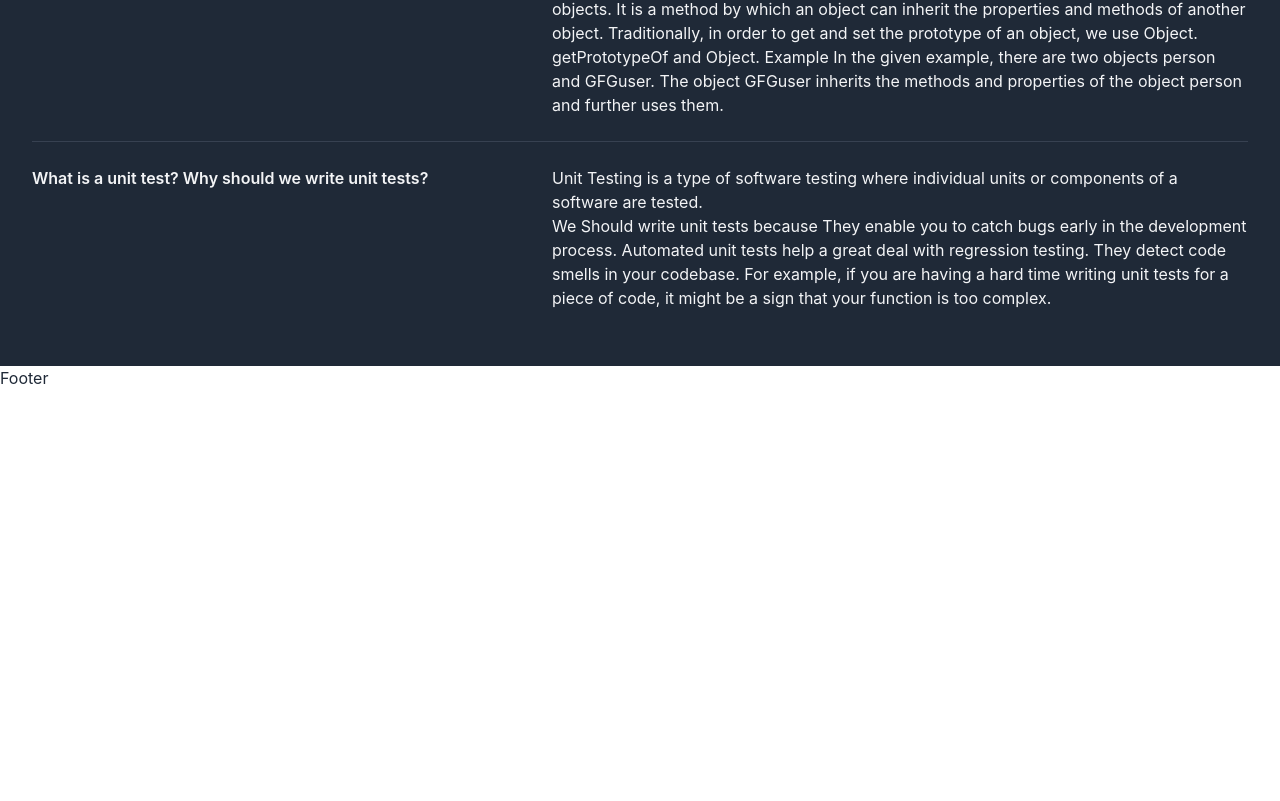
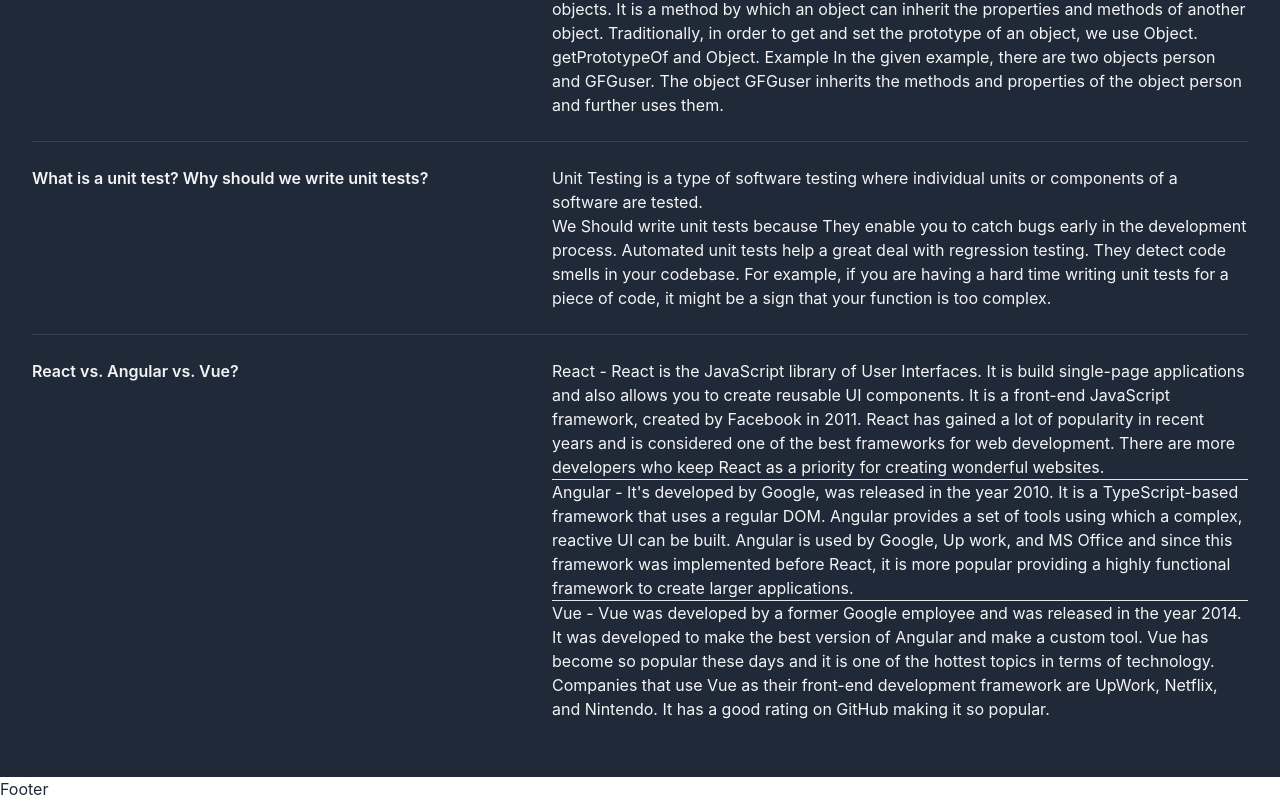
Before and after one commit to TajbeerAhamed/swap-client-side, a React (Create React App) app: page /blog in a window 1280 px wide. Shown: the part 460-1261 px from the top of the page. Before the commit the page ends 850 px from the top, so only its background shows below. Built offline with nearby package versions, Linux system fonts and the light colour scheme.

Commit message:
all blog added

```diff
--- a/src/components/Blog/Blog.js
+++ b/src/components/Blog/Blog.js
@@ -30,7 +30,22 @@
 <br />
 We Should write unit tests because They enable you to catch bugs early in the development process. Automated unit tests help a great deal with regression testing. They detect code smells in your codebase. For example, if you are having a hard time writing unit tests for a piece of code, it might be a sign that your function is too complex.</p>
 			</div>
+			<div className="py-6 space-y-2 md:grid md:grid-cols-12 md:gap-8 md:space-y-0">
+				<h3 className="font-semibold md:col-span-5">React vs. Angular vs. Vue?</h3>
+				<p className="md:pl-0 md:col-span-7">React - React is the JavaScript library of User Interfaces. It is build single-page applications and also allows you to create reusable UI components. It is a front-end JavaScript framework, created by Facebook in 2011.
+React has gained a lot of popularity in recent years and is considered one of the best frameworks for web development. There are more developers who keep React as a priority for creating wonderful websites.
+<br />
+<hr />
 
+Angular - It's developed by Google, was released in the year 2010. It is a TypeScript-based framework that uses a regular DOM. Angular provides a set of tools using which a complex, reactive UI can be built.
+Angular is used by Google, Up work, and MS Office and since this framework was implemented before React, it is more popular providing a highly functional framework to create larger applications.
+
+<br />
+<hr />
+
+Vue - Vue was developed by a former Google employee and was released in the year 2014. It was developed to make the best version of Angular and make a custom tool.
+Vue has become so popular these days and it is one of the hottest topics in terms of technology. Companies that use Vue as their front-end development framework are UpWork, Netflix, and Nintendo. It has a good rating on GitHub making it so popular.</p>
+			</div>
 		</div>
 	</div>
 </section>
```
